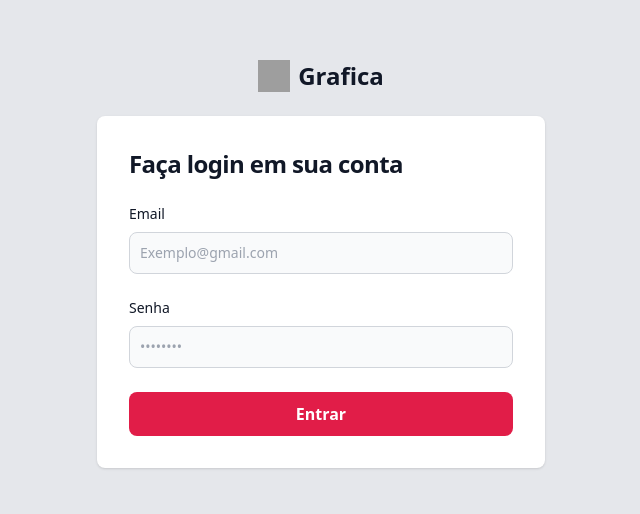
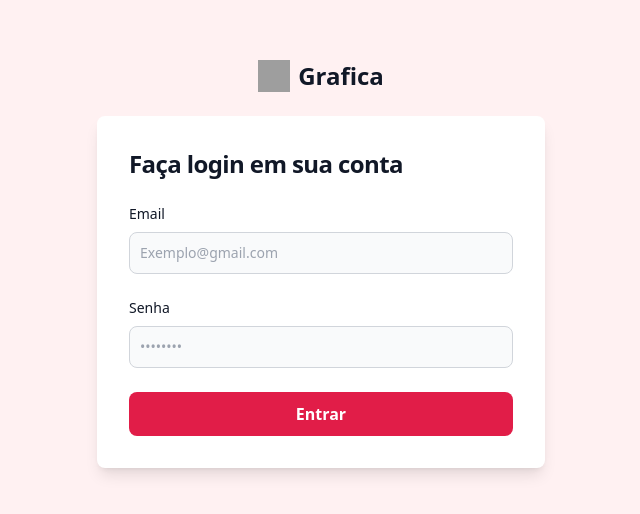
Before and after one commit to KatianaHanisch/POO_N3_Front-end, a React (Vite) app: page / in a window 1280 px wide. Shown: the part 136-650 px from the top of the page, without its empty margins (319-959 px from the left). Built offline with nearby package versions, Linux system fonts and the light colour scheme; grey boxes are pictures that could not be loaded.

Commit message:
ajutes na logica para troca de layout

```diff
--- a/src/App.tsx
+++ b/src/App.tsx
@@ -1,21 +1,20 @@
 import { useLocation } from "react-router-dom";
-
 import SideBar from "./components/SideBar";
-
 import AppRouter from "./routes";
 
 export default function App() {
-  const location = useLocation();
-
-  const pagina = location.pathname;
+  const { pathname: currentPage } = useLocation();
+  const paginaLogin = currentPage === "/";
 
   return (
     <>
-      {pagina === "/" ? (
-        <AppRouter />
-      ) : (
-        <div className="h-full relative ">
-          <div className="hidden md:flex md:flex-col md:fixed md:w-24 md:inset-y-0 z-[80] border-2 border-r-rose-400">
+      {!paginaLogin && (
+        <div className={`h-full w-full relative `}>
+          <div
+            className={
+              "hidden md:flex md:flex-col md:fixed md:w-24 md:inset-y-0 z-[80] border-2 border-r-rose-400"
+            }
+          >
             <SideBar />
           </div>
           <main className="md:pl-24 h-screen w-full bg-rose-50">
@@ -23,6 +22,8 @@ export default function App() {
           </main>
         </div>
       )}
+
+      {paginaLogin && <AppRouter />}
     </>
   );
 }
--- a/src/pages/Login/index.tsx
+++ b/src/pages/Login/index.tsx
@@ -5,7 +5,7 @@ export default function Login() {
 
   return (
     <>
-      <section className="bg-gray-200 ">
+      <section className="bg-rose-50">
         <div className="flex flex-col items-center justify-center px-6 py-8 mx-auto md:h-screen lg:py-0">
           <a
             href="#"
@@ -18,7 +18,7 @@ export default function Login() {
             />
             Grafica
           </a>
-          <div className="w-full bg-white rounded-lg shadow  md:mt-0 sm:max-w-md xl:p-0 ">
+          <div className="w-full bg-white rounded-lg shadow-lg  md:mt-0 sm:max-w-md xl:p-0 ">
             <div className="p-6 space-y-4 md:space-y-6 sm:p-8">
               <h1 className="text-xl font-bold leading-tight tracking-tight text-gray-900 md:text-2xl ">
                 Faça login em sua conta
```
